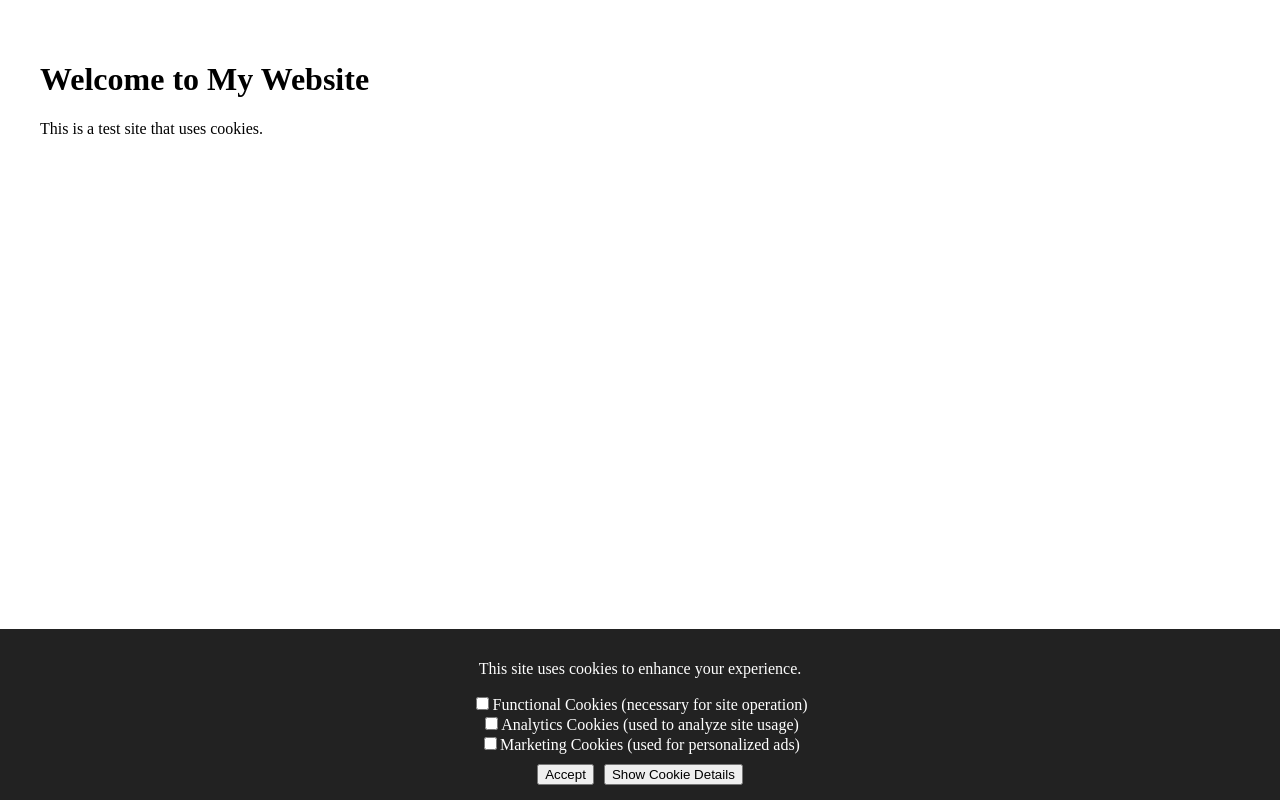
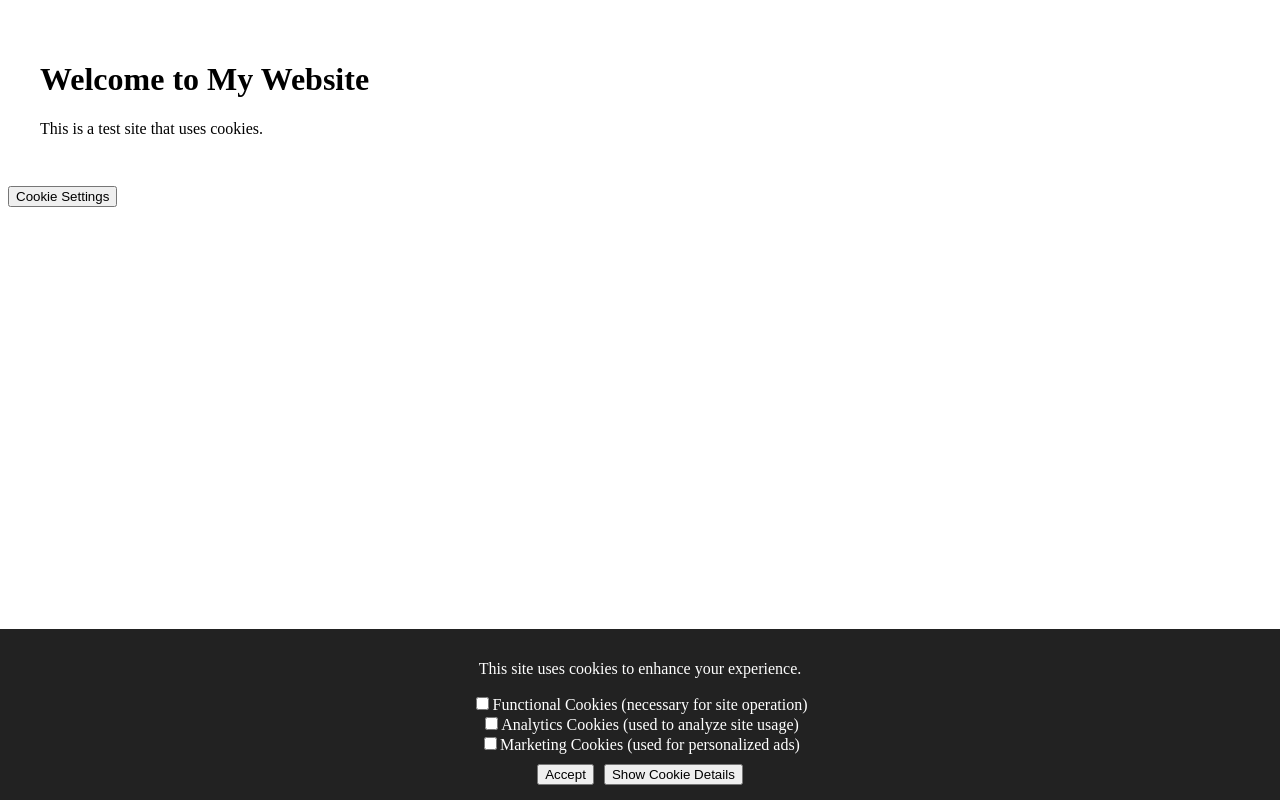
Before and after one commit to Kallaya-itim/Testcookie-banner-site-fixed, a Next.js app: page / in a window 1280 px wide. Built offline with nearby package versions, Linux system fonts and the light colour scheme.

Commit message:
Update _document.js

```diff
--- a/pages/_document.js
+++ b/pages/_document.js
@@ -22,6 +22,11 @@
         <body>
           <Main />
           <NextScript />
+
+          {/* OneTrust Cookie Settings Button */}
+          <button id="ot-sdk-btn" className="ot-sdk-show-settings">
+            Cookie Settings
+          </button>
         </body>
       </Html>
     );
```
